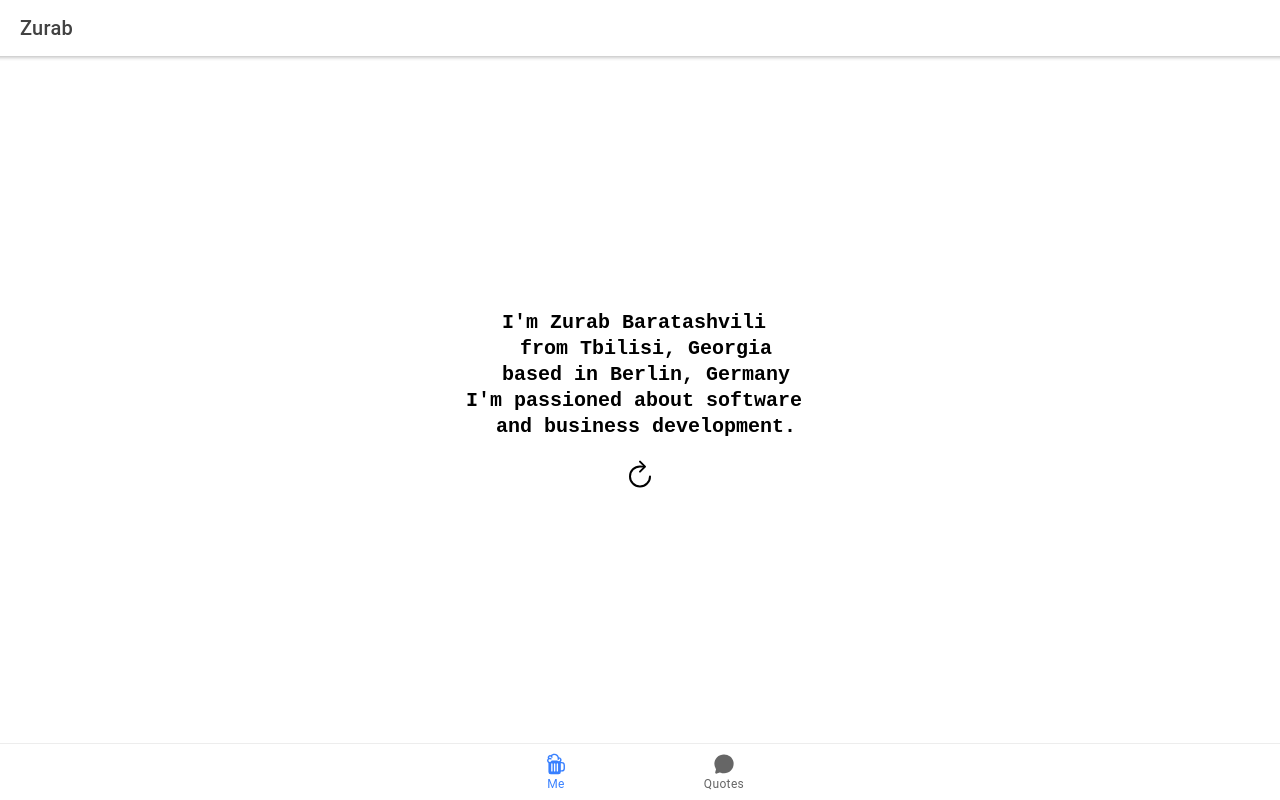
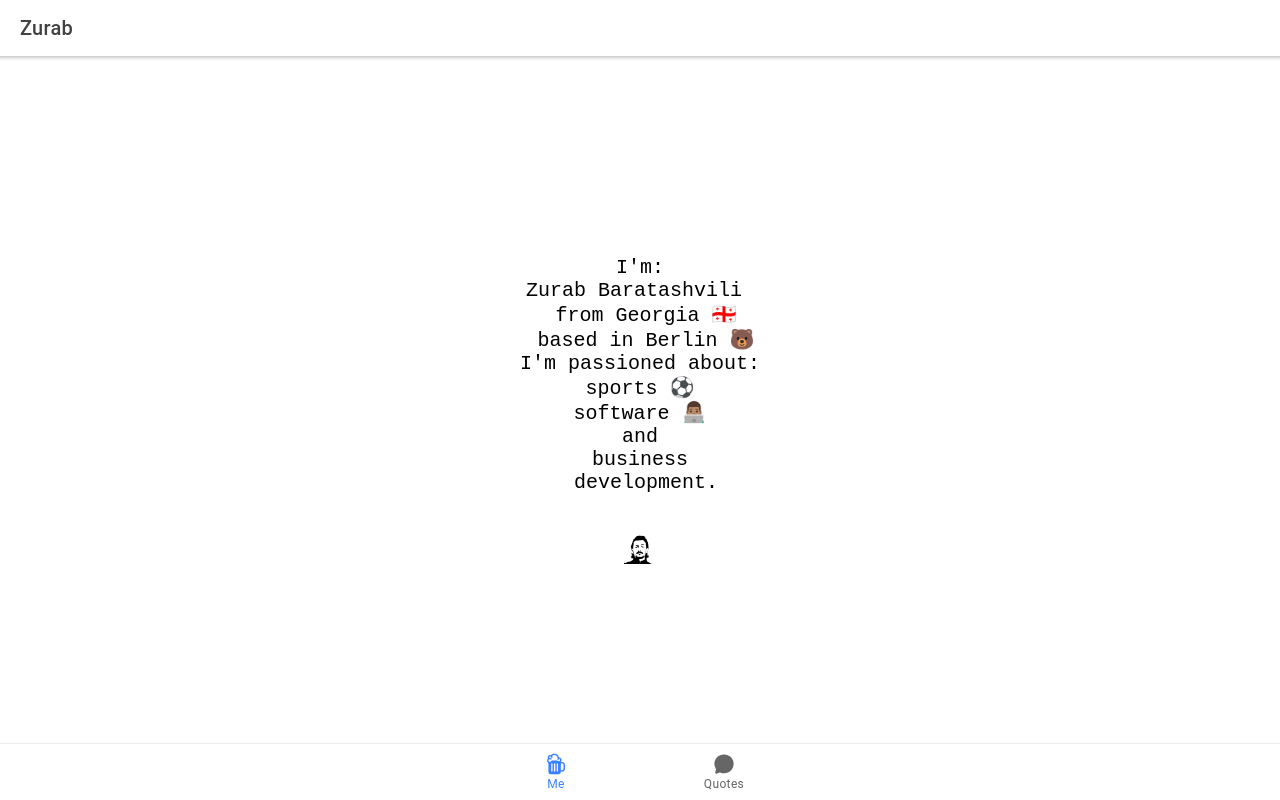
Before and after one commit to zurabarata/shvili, a React (Create React App) app: page /main in a window 1280 px wide. Built offline with nearby package versions, Linux system fonts and the light colour scheme.

Commit message:
improve code health

```diff
--- a/src/App.tsx
+++ b/src/App.tsx
@@ -11,7 +11,6 @@ import {
 } from '@ionic/react';
 import { IonReactRouter } from '@ionic/react-router';
 import {beer, chatbubble} from 'ionicons/icons';
-import {Photos} from "./pages/Photos";
 import {Main} from "./pages/Main";
 import {Quotes} from "./pages/Quotes";
 
@@ -44,9 +43,9 @@ const App: React.FC = () => (
           <Route exact path="/main">
             <Main />
           </Route>
-          <Route exact path="/photos">
+{/*          <Route exact path="github">
             <Photos />
-          </Route>
+          </Route>*/}
           <Route path="/quotes">
             <Quotes />
           </Route>
@@ -59,9 +58,9 @@ const App: React.FC = () => (
             <IonIcon icon={beer} />
             <IonLabel>Me</IonLabel>
           </IonTabButton>
-{/*          <IonTabButton tab="photos" href="/photos">
-            <IonIcon icon={images} />
-            <IonLabel>Gallery</IonLabel>
+{/*          <IonTabButton tab="github" href="github">
+            <IonIcon icon={logoGithub} />
+            <IonLabel>Github</IonLabel>
           </IonTabButton>*/}
           <IonTabButton tab="quotes" href="/quotes">
             <IonIcon icon={chatbubble} />
--- a/src/components/ExploreContainer.tsx
+++ b/src/components/ExploreContainer.tsx
@@ -1,7 +1,6 @@
 import './ExploreContainer.css';
 import React from "react";
-import {IonIcon} from "@ionic/react";
-import {refresh} from "ionicons/icons";
+import {IonIcon, IonText} from "@ionic/react";
 import {refreshPage} from "./../../src/utils/refresh-page";
 
 interface ContainerProps {
@@ -13,15 +12,17 @@ const ExploreContainer: React.FC<ContainerProps> = ({ name, icon }) => {
   return (
     <div className="container">
 
-      <strong style={{
-          maxWidth: '90vw',
-          whiteSpace: 'pre-wrap'
-      }}>{name}</strong>
+      <IonText style={{
+          maxWidth: '500px',
+          whiteSpace: 'pre-wrap',
+          fontSize: '20px',
+          padding: '20px'
+      }}>{name}</IonText>
       {/*<p>Explore <a target="_blank" rel="noopener noreferrer" href="https://ionicframework.com/docs/components">UI Components</a></p>*/}
         <br/>
         <IonIcon onClick={refreshPage} style={
             {fontSize: '32px'}
-        } icon={refresh} />
+        } icon={icon} />
     </div>
   );
 };
--- a/src/pages/Main.tsx
+++ b/src/pages/Main.tsx
@@ -4,9 +4,11 @@ import './Tab1.css';
 import React from "react";
 import zurab from '../Zurab-Baratashvili.svg';
 
-const aboutMe = "I'm Zurab Baratashvili \n from Tbilisi, Georgia\n " +
-    "based in Berlin, Germany\n" +
-    "I'm passioned about software \n and business development."
+const aboutMe = "I'm:\nZurab Baratashvili \n from Georgia 🇬🇪\n " +
+    "based in Berlin 🐻\n" +
+    "I'm passioned about:\n" +
+    "sports ⚽️\n" +
+    "software 👨🏽‍💻\n and \nbusiness\n development."
 
 
 export const Main: React.FC = () => {
--- a/src/pages/Quotes.tsx
+++ b/src/pages/Quotes.tsx
@@ -3,6 +3,7 @@ import ExploreContainer from '../components/ExploreContainer';
 import './Tab3.css';
 import React from "react";
 import {fetchQuote} from "./../utils/fetch-quote";
+import {refresh} from "ionicons/icons";
 
 export const Quotes: React.FC = () => {
 
@@ -17,7 +18,7 @@ export const Quotes: React.FC = () => {
     }
     , []);
 
-    const quoteWithAuthor = quote + "\n - " + author;
+    const quoteWithAuthor = quote + "\n\n - " + author;
 
 
   return (
@@ -33,7 +34,7 @@ export const Quotes: React.FC = () => {
             <IonTitle size="large">Quotes</IonTitle>
           </IonToolbar>
         </IonHeader>
-          <ExploreContainer name={quoteWithAuthor} />
+          <ExploreContainer name={quoteWithAuthor} icon={refresh} />
       </IonContent>
     </IonPage>
   );
```
